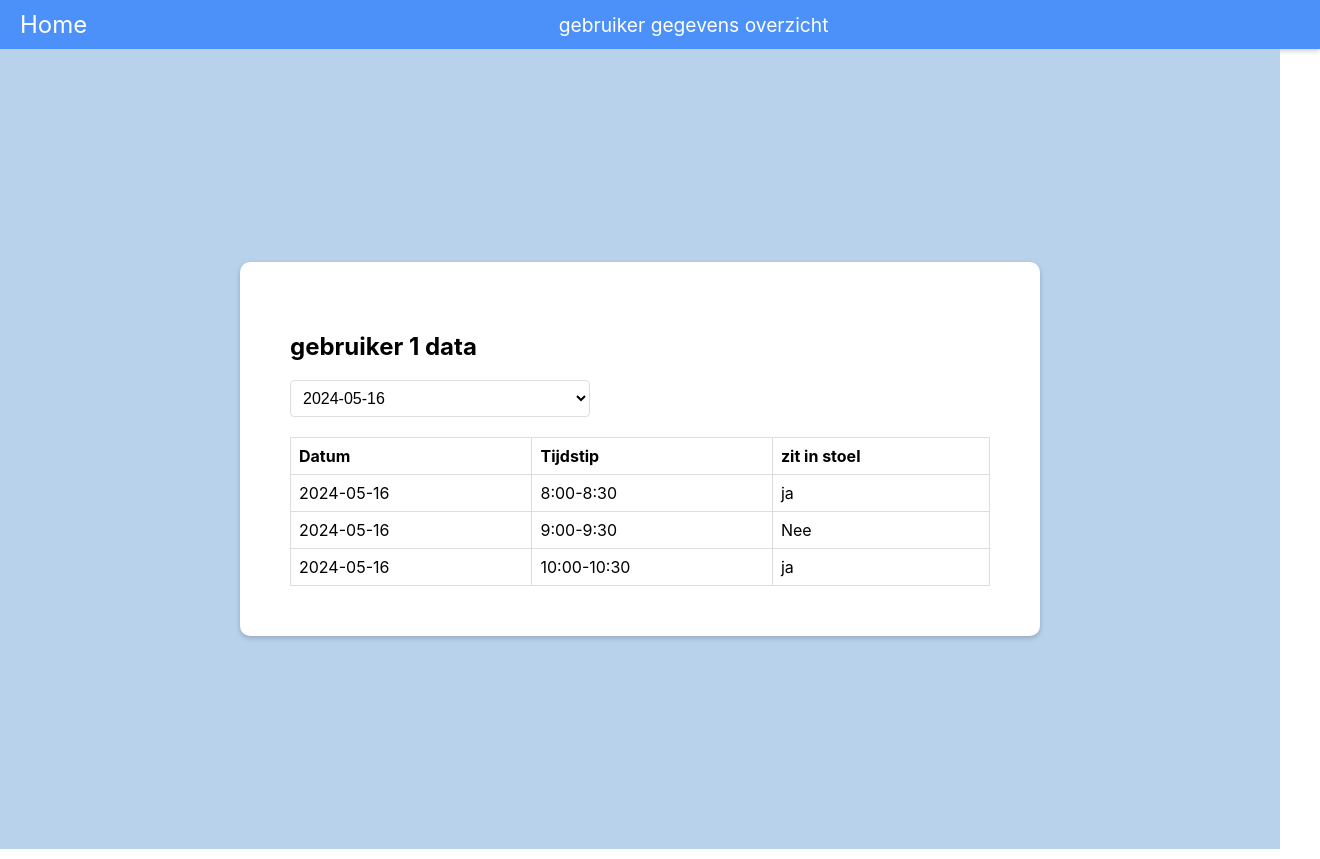
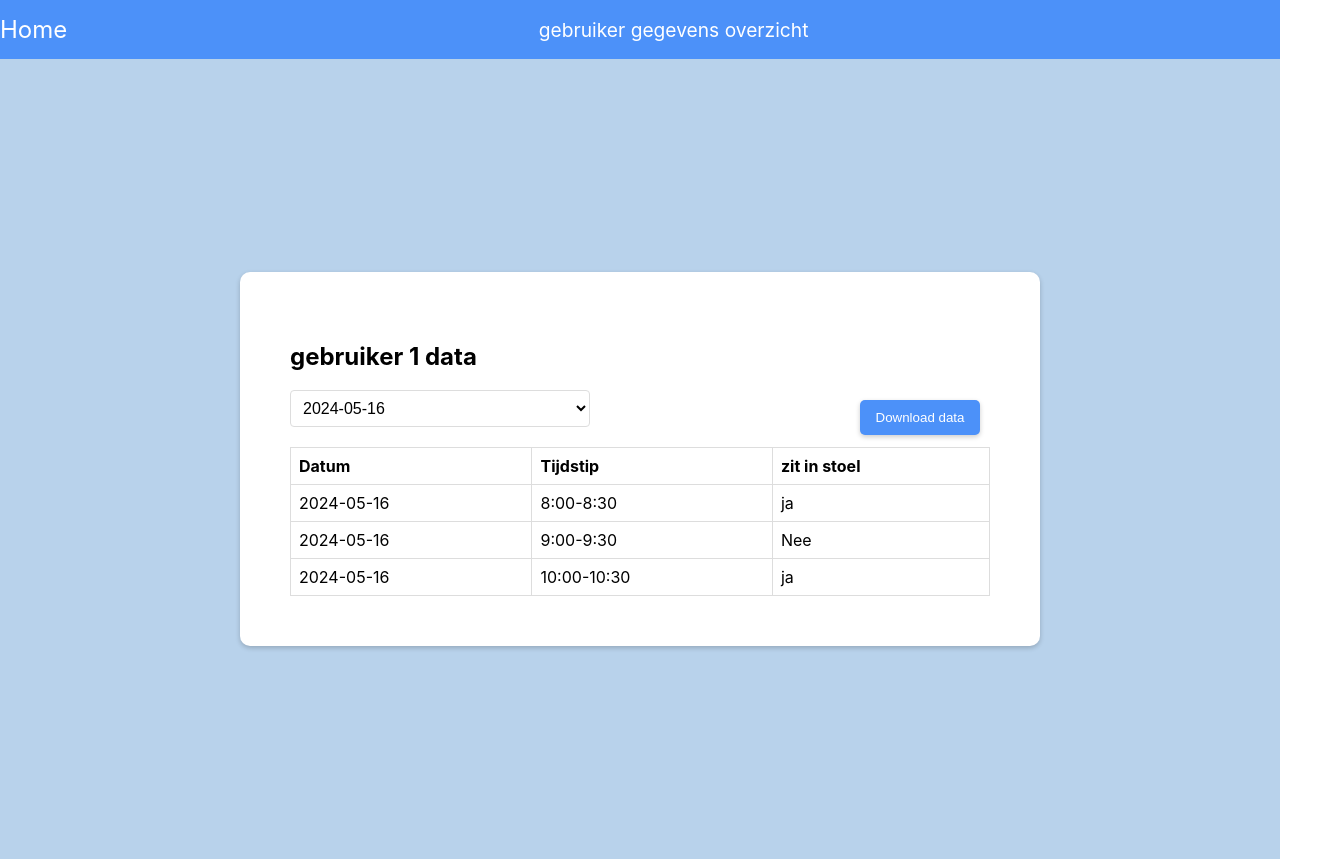
Before and after one commit to hesitantronin/TTDL-web-app, a React (Create React App) app in the folder ttdl-webapp/frontend/ttdl-frontend/: page /userDataOverview in a window 1280 px wide. Shown: the whole page, 1320 px wide, since content can reach past the window. Built offline with nearby package versions, Linux system fonts and the light colour scheme.

Commit message:
fixed navbar/added csv export button

```diff
--- a/ttdl-webapp/frontend/ttdl-frontend/src/Views/UserDataOverview.tsx
+++ b/ttdl-webapp/frontend/ttdl-frontend/src/Views/UserDataOverview.tsx
@@ -31,6 +31,9 @@ function UserDataOverview() {
             <div className={generalStyle.container}>
                 <div className={generalStyle.box}>
                     <h2>gebruiker 1 data</h2>
+                    <div style={{ position: 'absolute', right: -60, width: '30%' }}>
+                        <button className={generalStyle.button}>Download data</button>
+                    </div>
                     <select
                         onChange={handleDateChange}
                         className={dropdownStyle.dropdown}
--- a/ttdl-webapp/frontend/ttdl-frontend/src/Views/stylesheets/generalStyle.module.css
+++ b/ttdl-webapp/frontend/ttdl-frontend/src/Views/stylesheets/generalStyle.module.css
@@ -40,7 +40,7 @@
   align-items: center;
   width: 100%;
   background-color:  rgba(76, 145, 249, 1);
-  padding: 10px 20px;
+  padding: 15px 0px;
   box-shadow: 0 2px 5px rgba(0,0,0,0.2);
 }
 
```
